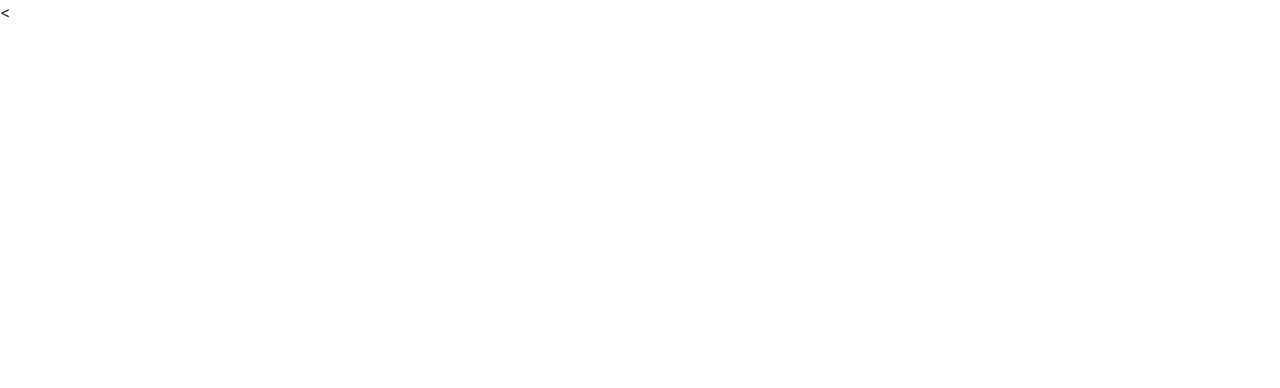
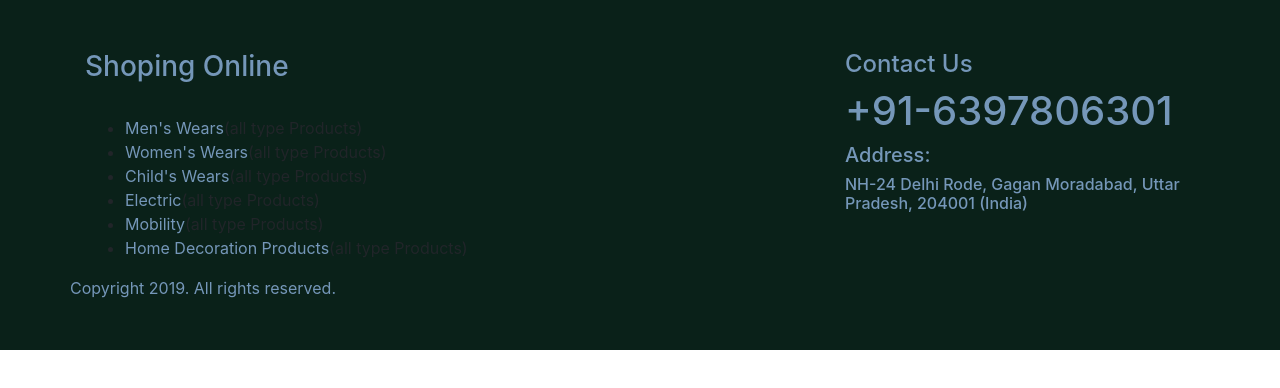
Before and after one commit to vivek-msn/HTMLTemplate, a plain HTML site: page index.html in a window 1280 px wide. Drawn offline with nearby package versions, Linux system fonts and the light colour scheme.

Commit message:
Add footer

```diff
--- /dev/null
+++ b/css/style.css
@@ -0,0 +1,22 @@
+ /*Durvesh Kumar & Vivek Saini*/
+
+/* footer decoration starte*/
+
+.footer{
+	background-color:#0a2119;
+	margin-bottom:10%;
+}
+.myheading{
+	color:#7597b9;
+}
+.row{
+	padding-top:50px;
+	padding-bottom:50px;
+}
+a{
+	color:#7597b9;
+}
+a:hover{
+	text-decoration: none;
+}
+ /*footer decoration close*/
--- a/index.html
+++ b/index.html
@@ -1,4 +1,4 @@
-<<!DOCTYPE html>
+<!DOCTYPE html>
 <html>
 	<head>
 		<meta charset="utf-8">
@@ -9,11 +9,34 @@
 		<script src="https://code.jquery.com/jquery-3.4.1.slim.min.js" integrity="sha384-J6qa4849blE2+poT4WnyKhv5vZF5SrPo0iEjwBvKU7imGFAV0wwj1yYfoRSJoZ+n" crossorigin="anonymous"></script>
 		<script src="https://cdn.jsdelivr.net/npm/popper.js@1.16.0/dist/umd/popper.min.js" integrity="sha384-Q6E9RHvbIyZFJoft+2mJbHaEWldlvI9IOYy5n3zV9zzTtmI3UksdQRVvoxMfooAo" crossorigin="anonymous"></script>
 		<script src="https://stackpath.bootstrapcdn.com/bootstrap/4.4.1/js/bootstrap.min.js" integrity="sha384-wfSDF2E50Y2D1uUdj0O3uMBJnjuUD4Ih7YwaYd1iqfktj0Uod8GCExl3Og8ifwB6" crossorigin="anonymous"></script>
-	<style>
-
-	</style>
+		<link rel="stylesheet" type="text/css" href="css/style.css">
 	</head>
 	<body>
-
+<!-- footer starte -->
+		<footer class="footer">
+			<div class="container">
+				<div class="row">
+					<div class="col-md-8">
+						<h3 class="myheading">Shoping Online</h3><br>
+						<ul>
+							<li><a href="#">Men's Wears</a>(all type Products)</li>
+							<li><a href="#">Women's Wears</a>(all type Products)</li>
+							<li><a href="#">Child's Wears</a>(all type Products)</li>
+							<li><a href="#">Electric</a>(all type Products)</li>
+							<li><a href="#">Mobility</a>(all type Products)</li>
+							<li><a href="#">Home Decoration Products</a>(all type Products)</li>
+						</ul>
+					</div>
+					<div class="col-md-4">
+						<h4 class="myheading">Contact Us</h4>
+						<h1 class="myheading">+91-6397806301</h1>
+						<h5 class="myheading">Address:</h5>
+						<h6 class="myheading">NH-24 Delhi Rode, Gagan Moradabad, Uttar Pradesh, 204001 (India)</h6>
+					</div>
+						<a href="" class="text-center">Copyright 2019. All rights reserved.</a>
+				</div>
+			</div>
+		</footer>
+<!-- footer close -->
 	</body>
 </html>
```
Lines whose indentation alone changed are shown as unchanged.
